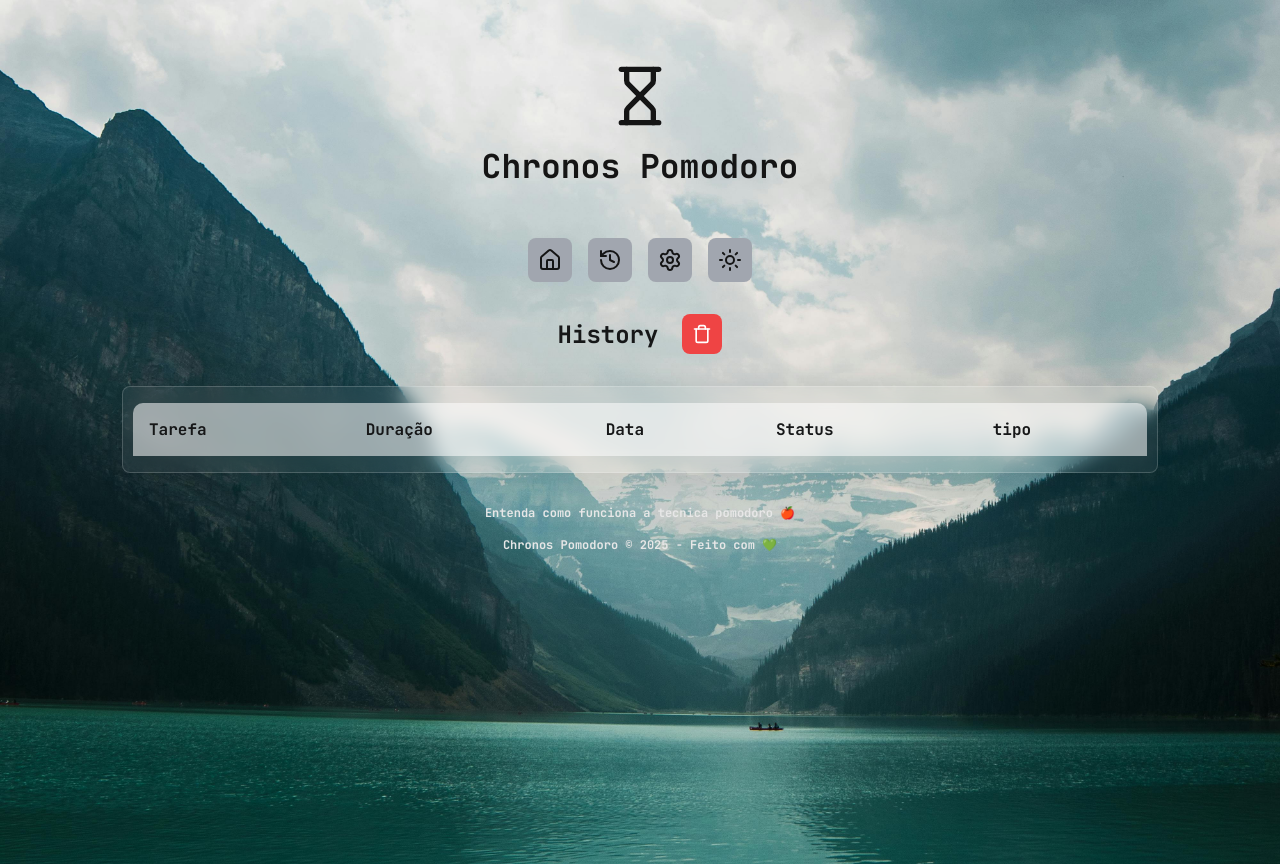
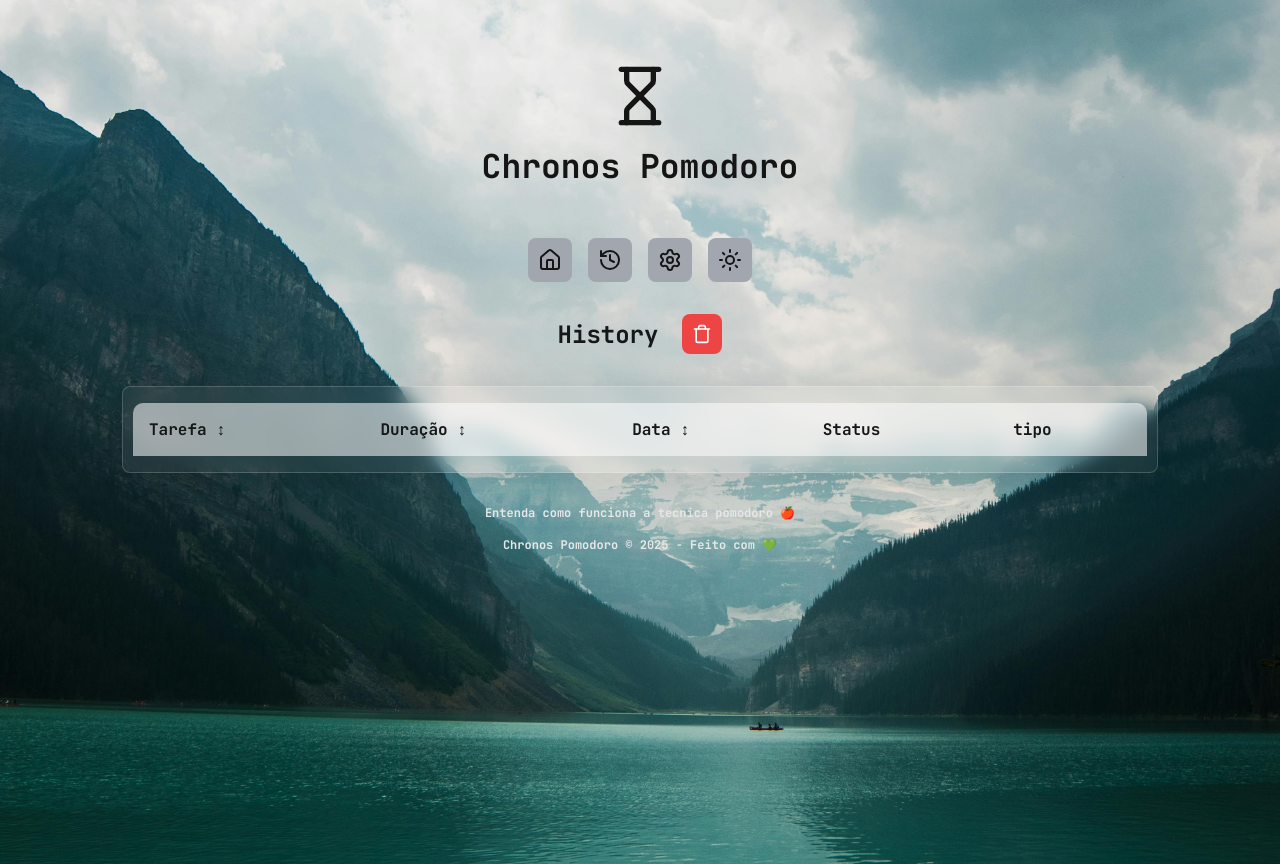
Before and after one commit to MarvinRF/chronos-pomodoro, a React (Vite) app: page /history in a window 1280 px wide. Built offline with nearby package versions, Linux system fonts and the light colour scheme.

Commit message:
Add interactive task sorting
Introduces state-based sorting for the task list, allowing users to toggle sort direction by clicking table headers. Updates the sorting utility to better handle null values and different data types, and adds styling for sortable headers.

```diff
--- a/src/pages/History/index.tsx
+++ b/src/pages/History/index.tsx
@@ -8,12 +8,34 @@
 import { useTaskContext } from '../../contexts/TaskContext/useTaskContext';
 import { formatDate } from '../../utils/formatDate';
 import { getTaskStatus } from '../../utils/getTaskStatus';
+import { useState } from 'react';
+import { sortTasks, type SortTasksOptions } from '../../utils/sortTasks';
 
 export const History = () => {
   const { state } = useTaskContext();
-  const sortedTasks = [...state.tasks].sort((a, b) => {
-    return b.startDate - a.startDate;
-  });
+  const [sortTaskOptions, setSortTaskOptions] = useState<SortTasksOptions>(
+    () => {
+      return {
+        tasks: sortTasks({ tasks: state.tasks }),
+        field: 'startDate',
+        direction: 'desc',
+      };
+    },
+  );
+
+  function handleSortTasks({ field }: Pick<SortTasksOptions, 'field'>) {
+    const newDirection = sortTaskOptions.direction === 'desc' ? 'asc' : 'desc';
+
+    setSortTaskOptions({
+      tasks: sortTasks({
+        direction: newDirection,
+        tasks: sortTaskOptions.tasks,
+        field,
+      }),
+      direction: newDirection,
+      field,
+    });
+  }
 
   return (
     <MainTemplate>
@@ -37,15 +59,30 @@
           <table>
             <thead>
               <tr>
-                <th>Tarefa</th>
-                <th>Duração</th>
-                <th>Data</th>
+                <th
+                  onClick={() => handleSortTasks({ field: 'name' })}
+                  className={styles.thSort}
+                >
+                  Tarefa ↕
+                </th>
+                <th
+                  onClick={() => handleSortTasks({ field: 'duration' })}
+                  className={styles.thSort}
+                >
+                  Duração ↕
+                </th>
+                <th
+                  onClick={() => handleSortTasks({ field: 'startDate' })}
+                  className={styles.thSort}
+                >
+                  Data ↕
+                </th>
                 <th>Status</th>
                 <th>tipo</th>
               </tr>
             </thead>
             <tbody>
-              {sortedTasks.map(task => {
+              {sortTaskOptions.tasks.map(task => {
                 const taskTypeDictionary = {
                   workTime: 'Foco',
                   shortBreakTime: 'Descanso curto',
--- a/src/pages/History/styles.module.css
+++ b/src/pages/History/styles.module.css
@@ -61,6 +61,15 @@
   border: none;
 }
 
+.thSort {
+  cursor: pointer;
+  transition: all 0.1s ease-in-out;
+}
+
+.thSort:hover {
+  filter: brightness(90%);
+}
+
 .responsiveTable th,
 .responsiveTable td {
   text-align: left;
--- a/src/utils/sortTasks.ts
+++ b/src/utils/sortTasks.ts
@@ -1,41 +1,54 @@
-import type { TaskModel } from '../models/TaskModel';
+import { type TaskModel } from '../models/TaskModel';
 
-export type SortTaskOptions = {
-  tasks: TaskModel[];
-  direction?: 'asc' | 'desc';
-  field?: keyof TaskModel;
+// Define os parâmetros esperados pela função
+export type SortTasksOptions = {
+  tasks: TaskModel[]; // Lista de tarefas que será ordenada
+  direction?: 'asc' | 'desc'; // Direção da ordenação: crescente ou decrescente (opcional)
+  field?: keyof TaskModel; // Qual campo da tarefa será usado para ordenar (opcional)
 };
 
-export function sortTask({
-  field = 'startDate',
-  direction = 'desc',
-  tasks = [],
-}: SortTaskOptions): TaskModel[] {
+export function sortTasks({
+  field = 'startDate', // Se o campo não for informado, usamos 'startDate' como padrão
+  direction = 'desc', // Se a direção não for informada, usamos 'desc' (decrescente)
+  tasks = [], // Se nenhuma lista for passada, usamos uma lista vazia
+}: SortTasksOptions): TaskModel[] {
   return [...tasks].sort((a, b) => {
+    // Pegamos o valor da propriedade escolhida (ex: startDate) em cada tarefa
     const aValue = a[field];
     const bValue = b[field];
 
-    // SE OS 2 FOREM NULOS, MANTEM A ORDEM ATUAL
+    // --- TRATANDO VALORES NULOS ---
+
+    // Se os dois forem nulos, mantemos a ordem atual
     if (aValue === null && bValue === null) return 0;
-    // SE APENAS O PRIMEIRO FOR NULO, ELE VAI PARA O FIM
+
+    // Se apenas o primeiro for nulo, ele vai para o final
     if (aValue === null) return 1;
-    // SE APENAS O SEGUNDO FOR NULO, ELE VAI PARA O FIM
+
+    // Se apenas o segundo for nulo, ele vai para o final
     if (bValue === null) return -1;
 
+    // --- COMPARAÇÃO NUMÉRICA ---
+
+    // Se os dois valores forem números, fazemos uma subtração para ordenar
     if (typeof aValue === 'number' && typeof bValue === 'number') {
       return direction === 'asc'
-        ? aValue - bValue // 1,2,3
-        : bValue - aValue; // 3,2,1
+        ? aValue - bValue // Ex: 1, 2, 3...
+        : bValue - aValue; // Ex: 3, 2, 1...
     }
 
+    // --- COMPARAÇÃO DE STRINGS ---
+
+    // Se os dois valores forem textos, usamos localeCompare para comparar em ordem alfabética
     if (typeof aValue === 'string' && typeof bValue === 'string') {
       return direction === 'asc'
-        ? aValue.localeCompare(bValue) //A -> Z
-        : bValue.localeCompare(aValue); //Z -> A
+        ? aValue.localeCompare(bValue) // A -> Z
+        : bValue.localeCompare(aValue); // Z -> A
     }
 
-    // CASOS N TRATADOS
-    //CASO NÃO SEJA NEM NÚMERO NEM STRING, NÃO FAREMOS NADA
+    // --- CASOS NÃO TRATADOS ---
+
+    // Se não for nem número, nem string, nem null, não alteramos a ordem
     return 0;
   });
 }
```
